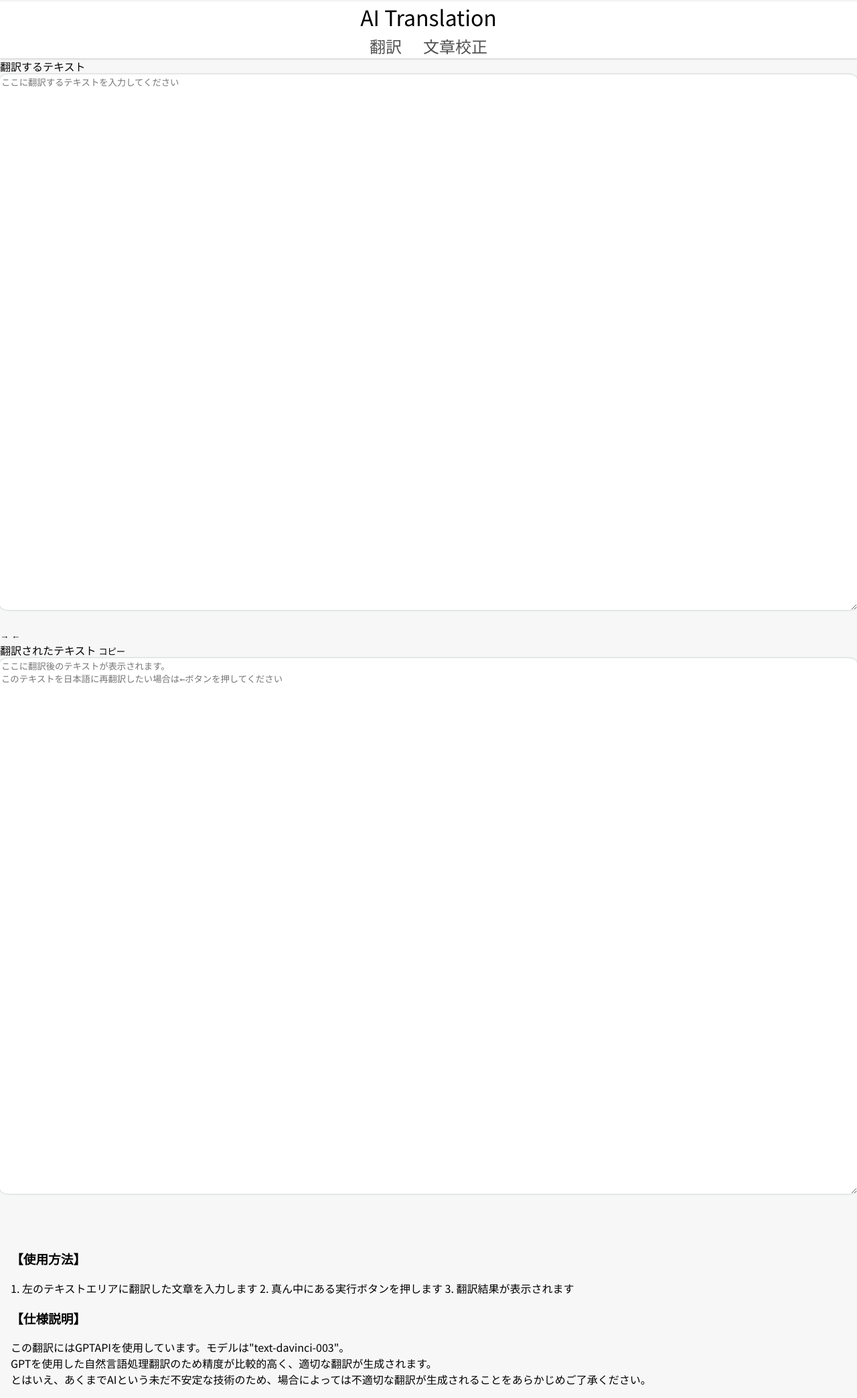
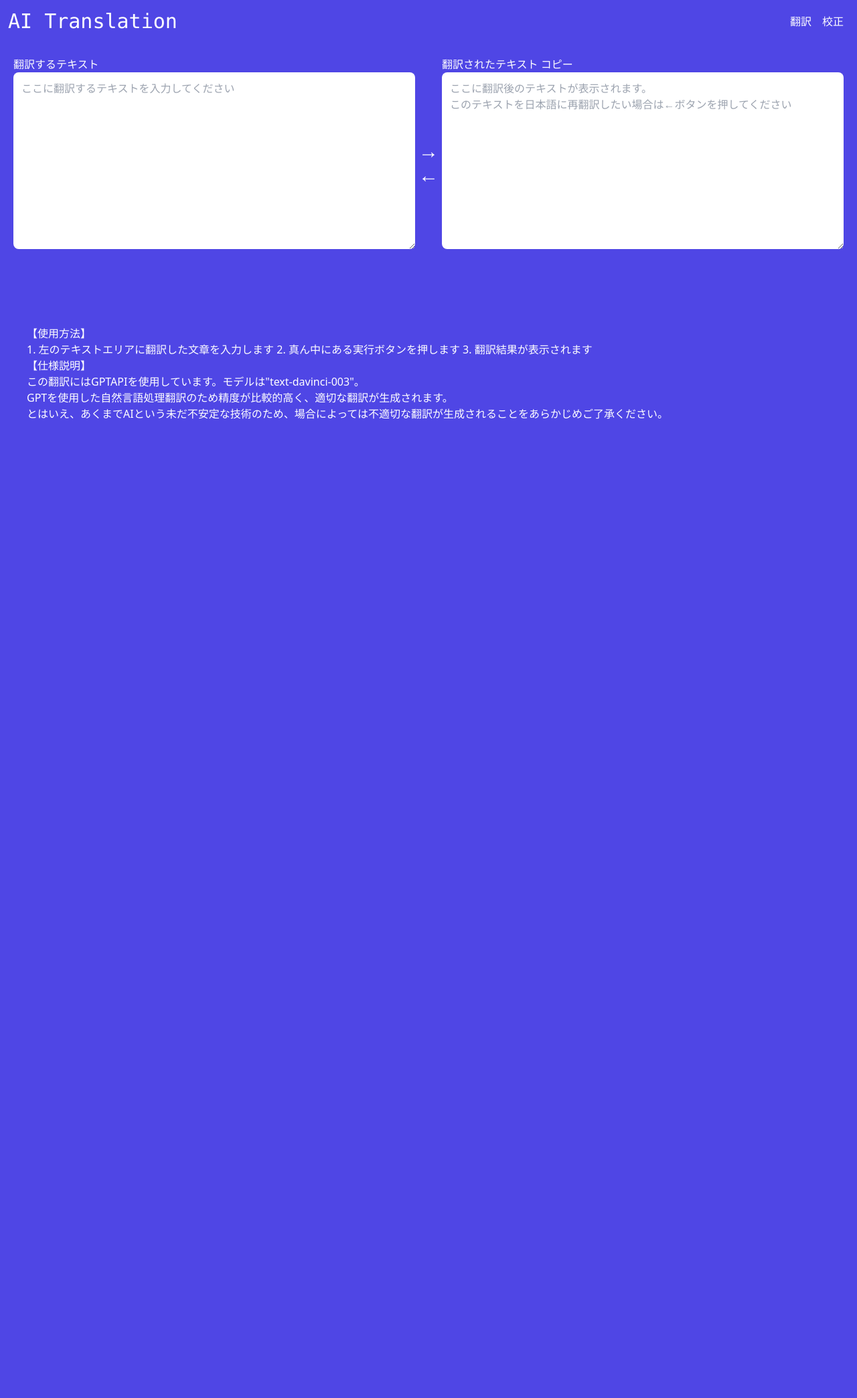
Before and after one commit to shi0n0/multi-translate-app, a Django app: page / in a window 1280 px wide. Shown: the whole page at 67% size. After the commit the page ends 626 px from the top, so only its background shows below. Run offline with Django 4.2, Linux system fonts and the light colour scheme; some libraries are stand-ins or nearby versions.

Commit message:
Edit CSS

```diff
--- a/GPT_Translate/templates/base.html
+++ b/GPT_Translate/templates/base.html
@@ -1,4 +1,4 @@
-<style>
+<!-- <style>
     @import url('https://fonts.googleapis.com/css2?family=Noto+Sans+JP:wght@300;400;700&display=swap');
 
     html,body{
@@ -110,39 +110,35 @@
         transform: translate(0,1px);
     }
 
-    </style>
+    </style> -->
 {% load static %}
 <!DOCTYPE html>
 <html>
   <head>
-    <meta charset="UTF-8">
-    <meta http-equiv="X-UA-Compatible" content="IE=edge">
-    <meta name="viewport" content="width=device-width, initial-scale=1.0">
-    <title>
-        {% block tab-title %}
-        タイトル
-        {% endblock %}
-    </title>
+    <meta charset="UTF-8" />
+    <meta http-equiv="X-UA-Compatible" content="IE=edge" />
+    <meta name="viewport" content="width=device-width, initial-scale=1.0" />
+    <script src="https://cdn.tailwindcss.com"></script>
+    <title>{% block tab-title %} {% endblock %}</title>
   </head>
-    <body>
-        <header>
-            <h1 style="text-align: center; font-weight: 400;";>
-                {% block title %}
-                {% endblock %}
-            </h1>
+  <body class="bg-indigo-600 text-base text-white font-sans">
+    <header class="text-center p-3">
+      <div class="flex items-center" style="justify-content: space-between">
         <div>
-                <a href="/"><h2>翻訳</h2></a>
-                <a href="proofreading"><h2>文章校正</h2></a>
+          <p class="justify-left text-3xl font-mono">
+            {% block title %} {% endblock %}
+          </p>
+        </div>
+        <div class="flex font-sans">
+          <a class="m-2 hover:animate-bounce" href="/"><h2>翻訳</h2></a>
+          <a class="m-2 hover:animate-bounce" href="proofreading"
+            ><h2>校正</h2></a
+          >
+        </div>
       </div>
     </header>
-    <main>
-        {% block content %}
-        {% endblock %}
-    </main>
+    <main>{% block content %} {% endblock %}</main>
 
-        <div class="subWrapper">
-            {% block subcontent %}
-            {% endblock %}
-        </div>
+    <div class="m-10">{% block subcontent %} {% endblock %}</div>
   </body>
 </html>
--- a/GPT_Translate/templates/translation.html
+++ b/GPT_Translate/templates/translation.html
@@ -6,26 +6,30 @@ AI翻訳
 AI Translation
 {% endblock %}
 {% block content%}
-<form method="post" action="{% url 'translation' %}" class="content-center justify-center text-black m-5 sm:flex">
-    <div>
+<form method="post" action="{% url 'translation' %}" class="flex flex-col content-center justify-center text-black p-5 md:w-full md:flex-row">
+
+    <div class="md:w-full">
     {% csrf_token %}
     <label for="input_text" class="text-white">翻訳するテキスト</label><br>
-    <textarea class="rounded-lg p-3" id="input_text" name="input_text" cols="55" rows="13" placeholder="ここに翻訳するテキストを入力してください"></textarea><br><br>
+    <textarea class="rounded-lg w-full h-50 p-3" id="input_text" name="input_text" rows="10" placeholder="ここに翻訳するテキストを入力してください"></textarea><br><br>
     </div>
+
 
     <div class="text-white flex flex-col justify-center m-1">
         <button type="submit" class="w-8 text-3xl" name="transBtn">→</button>
         <button type="submit" class="w-8 text-3xl" name="reverseBtn">←</button>
     </div>
 
-    <div>
+
+    <div class="md:w-full">
         {% csrf_token %}
         <label for="input_text" class="text-white">翻訳されたテキスト</label>
         <button class="text-white" onclick="copyToClipboard(event)">コピー</button>
         <br>
-        <textarea class="rounded-lg p-3" id="translated_text" name="translated_text" cols="55" rows="13" placeholder="ここに翻訳後のテキストが表示されます。&#10;このテキストを日本語に再翻訳したい場合は←ボタンを押してください" readonly></textarea>
+        <textarea class="rounded-lg w-full h-50 p-3" id="translated_text" name="translated_text" rows="10" placeholder="ここに翻訳後のテキストが表示されます。&#10;このテキストを日本語に再翻訳したい場合は←ボタンを押してください" readonly></textarea>
         <br><br>
     </div>
+
 </form>
 {% endblock %}
 {% block subcontent %}
```
Lines whose indentation alone changed are shown as unchanged.
